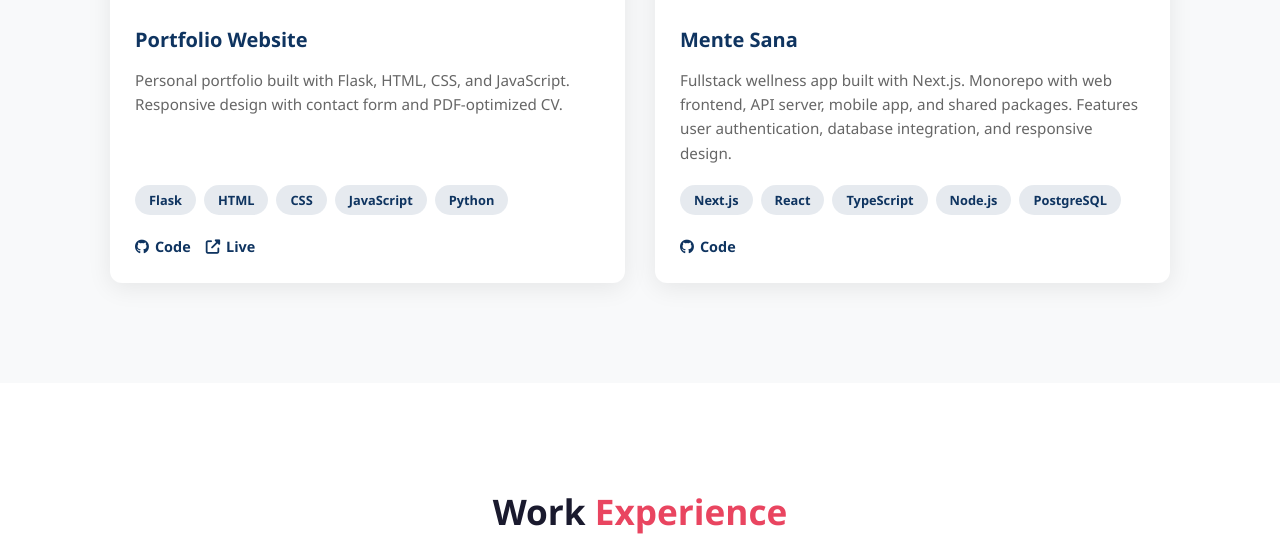
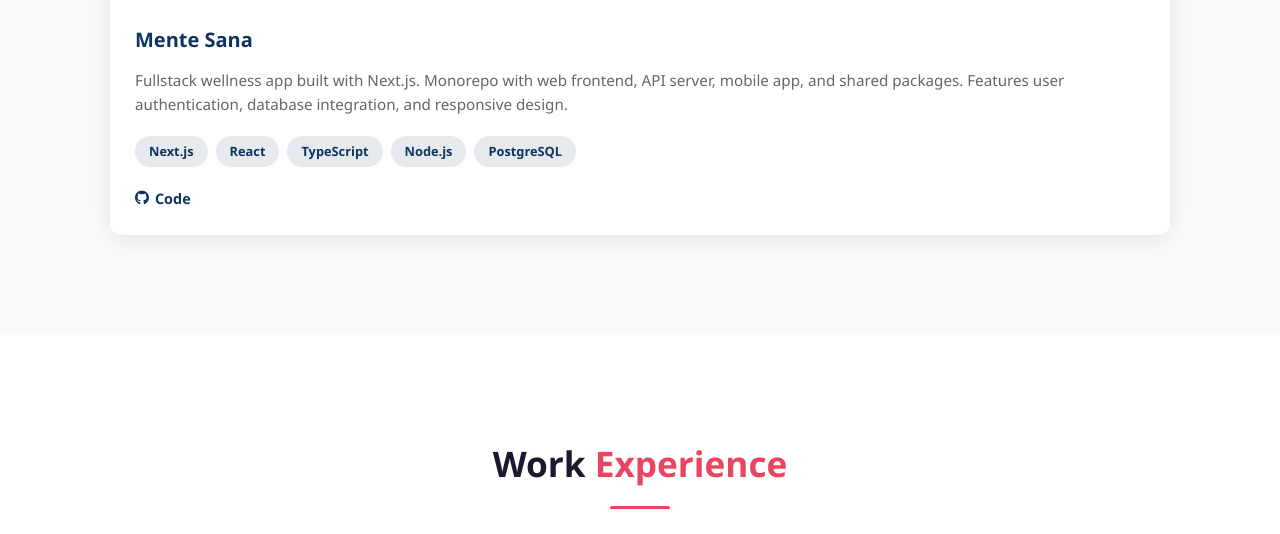
Before and after one commit to Franbure0510/portafolio, a Flask app: page / in a window 1280 px wide. Shown: the part 2842-3376 px from the top of the page. Run offline with Flask 3, Linux system fonts and the light colour scheme.

Commit message:
Remove portfolio project card, add project image placeholder

```diff
--- a/static/styles.css
+++ b/static/styles.css
@@ -551,6 +551,13 @@ section {
     justify-content: center;
     font-size: 3.5em;
     color: rgba(255,255,255,0.8);
+    overflow: hidden;
+}
+
+.project-img img {
+    width: 100%;
+    height: 100%;
+    object-fit: cover;
 }
 
 .project-info {
--- a/templates/index.html
+++ b/templates/index.html
@@ -168,27 +168,7 @@
             <div class="projects-grid">
                 <div class="project-card">
                     <div class="project-img">
-                        <i class="fas fa-globe"></i>
-                    </div>
-                    <div class="project-info">
-                        <h3>Portfolio Website</h3>
-                        <p>Personal portfolio built with Flask, HTML, CSS, and JavaScript. Responsive design with contact form and PDF-optimized CV.</p>
-                        <div class="project-tags">
-                            <span>Flask</span>
-                            <span>HTML</span>
-                            <span>CSS</span>
-                            <span>JavaScript</span>
-                            <span>Python</span>
-                        </div>
-                        <div class="project-links">
-                            <a href="https://github.com/Franbure0510/portafolio" target="_blank" class="project-link"><i class="fab fa-github"></i> Code</a>
-                            <a href="https://portafolio.onrender.com" target="_blank" class="project-link"><i class="fas fa-external-link-alt"></i> Live</a>
-                        </div>
-                    </div>
-                </div>
-                <div class="project-card">
-                    <div class="project-img">
-                        <i class="fas fa-brain"></i>
+                        <img src="/static/projects/mente-sana.jpg" alt="Mente Sana screenshot" loading="lazy">
                     </div>
                     <div class="project-info">
                         <h3>Mente Sana</h3>
```
